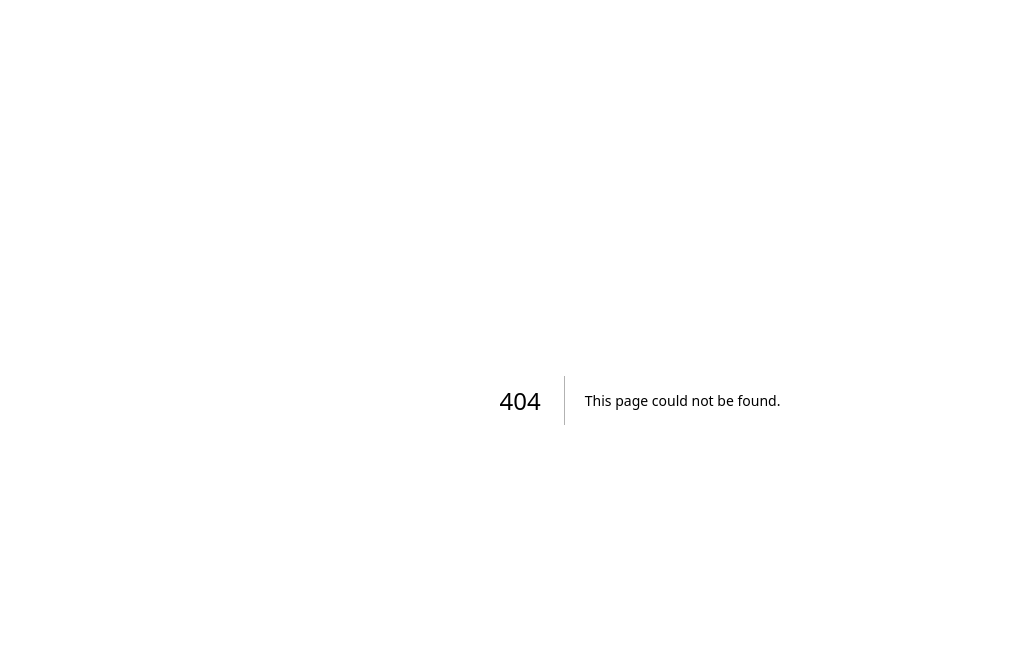
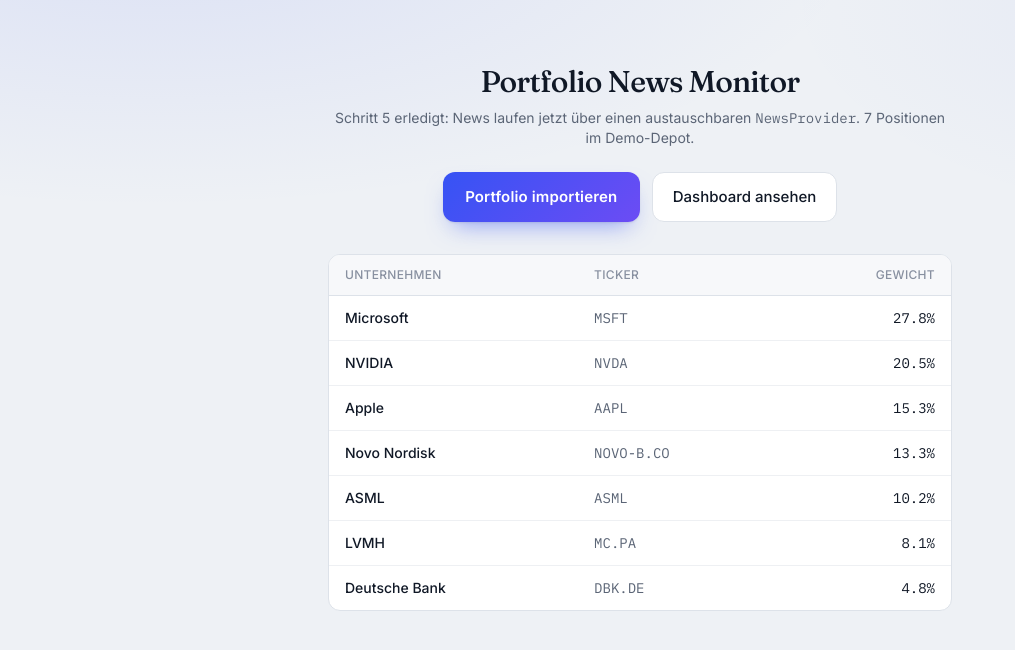
Before and after one commit to Sven1234567891/Depot-News, a Next.js app: page / in a window 1280 px wide. Before the commit this address had no page. Shown: the top 650 px of the page, without its empty margins (0-1015 px from the left). Built offline with nearby package versions, Linux system fonts and the light colour scheme.

Commit message:
Add Home component with portfolio news and holdings

```diff
--- /dev/null
+++ b/app/page.tsx
@@ -0,0 +1,48 @@
+import { getHoldings } from "@/lib/data";
+
+export default function Home() {
+  const holdings = getHoldings();
+
+  return (
+    <main className="mx-auto max-w-2xl px-6 py-16">
+      <h1 className="font-serif text-3xl font-medium tracking-tight text-center">Portfolio News Monitor</h1>
+      <p className="mt-2 text-center text-sm text-[#5B6576]">
+        Schritt 5 erledigt: News laufen jetzt über einen austauschbaren <code>NewsProvider</code>. {holdings.length}{" "}
+        Positionen im Demo-Depot.
+      </p>
+
+      <div className="mt-6 flex flex-wrap justify-center gap-3">
+        <a href="/import" className="btn-primary text-[15px]">
+          Portfolio importieren
+        </a>
+        <a
+          href="/dashboard"
+          className="inline-flex items-center rounded-xl border border-[#DDE2E9] bg-white px-5 py-3 text-[15px] font-medium text-[#101826] hover:bg-[#F7F8FA]"
+        >
+          Dashboard ansehen
+        </a>
+      </div>
+
+      <div className="mt-8 overflow-hidden rounded-xl border border-[#DDE2E9] bg-white">
+        <table className="w-full text-left text-sm">
+          <thead>
+            <tr className="border-b border-[#DDE2E9] bg-[#F7F8FA] text-xs uppercase tracking-wide text-[#8890A0]">
+              <th className="px-4 py-3 font-medium">Unternehmen</th>
+              <th className="px-4 py-3 font-medium">Ticker</th>
+              <th className="px-4 py-3 font-medium text-right">Gewicht</th>
+            </tr>
+          </thead>
+          <tbody>
+            {holdings.map((h) => (
+              <tr key={h.id} className="border-b border-[#EEF0F3] last:border-0">
+                <td className="px-4 py-3 font-medium">{h.name}</td>
+                <td className="px-4 py-3 font-mono text-[#5B6576]">{h.ticker}</td>
+                <td className="px-4 py-3 text-right font-mono">{h.weight}%</td>
+              </tr>
+            ))}
+          </tbody>
+        </table>
+      </div>
+    </main>
+  );
+}
```
